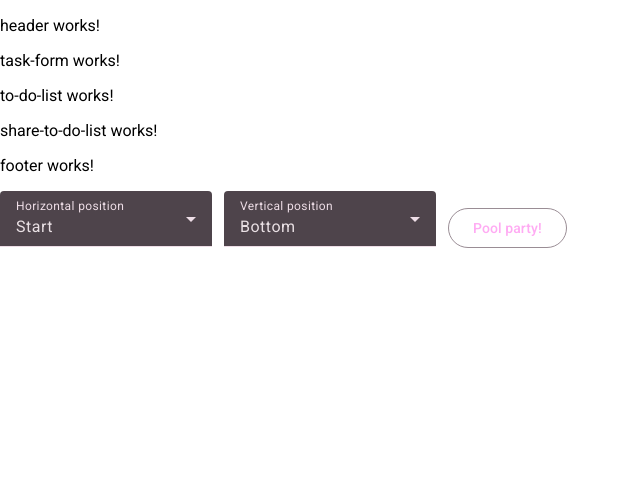
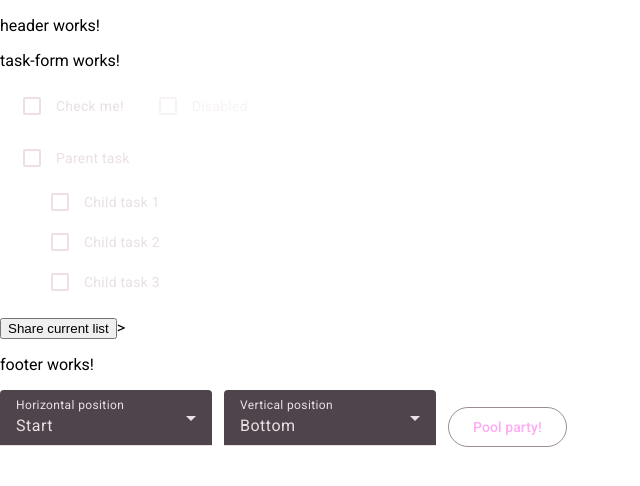
Before and after one commit to AlinesCodeFiWorks/AngularProject, an Angular app in the folder my-task-manager/: page / in a window 1280 px wide. Shown: the top 486 px of the page, without its empty margins (0-640 px from the left). Built offline with nearby package versions, Linux system fonts and the light colour scheme.

Commit message:
Refactor to-do list component: update template with Material design checkboxes, add task structure with subtasks, and implement state management using signals

```diff
--- a/my-task-manager/src/app/share-to-do-list/share-to-do-list.component.html
+++ b/my-task-manager/src/app/share-to-do-list/share-to-do-list.component.html
@@ -1 +1 @@
-<p>share-to-do-list works!</p>
+<button>Share current list</button>>
--- a/my-task-manager/src/app/to-do-list/to-do-list.component.css
+++ b/my-task-manager/src/app/to-do-list/to-do-list.component.css
@@ -0,0 +1,12 @@
+.example-section {
+  margin: 12px 0;
+}
+
+.example-margin {
+  margin: 0 12px;
+}
+
+ul {
+  list-style-type: none;
+  margin-top: 4px;
+}
--- a/my-task-manager/src/app/to-do-list/to-do-list.component.html
+++ b/my-task-manager/src/app/to-do-list/to-do-list.component.html
@@ -1 +1,31 @@
-<p>to-do-list works!</p>
+<section class="example-section">
+  <mat-checkbox class="example-margin">Check me!</mat-checkbox>
+  <mat-checkbox class="example-margin" [disabled]="true">Disabled</mat-checkbox>
+</section>
+
+<section class="example-section">
+  <span class="example-list-section">
+    <mat-checkbox
+      class="example-margin"
+      [checked]="task().completed"
+      [indeterminate]="partiallyComplete()"
+      (change)="update($event.checked)"
+    >
+      {{ task().name }}
+    </mat-checkbox>
+  </span>
+  <span class="example-list-section">
+    <ul>
+      @for (subtask of task().subtasks; track subtask; let i = $index) {
+      <li>
+        <mat-checkbox
+          [checked]="subtask.completed"
+          (change)="update($event.checked, i)"
+        >
+          {{ subtask.name }}
+        </mat-checkbox>
+      </li>
+      }
+    </ul>
+  </span>
+</section>
--- a/my-task-manager/src/app/to-do-list/to-do-list.component.ts
+++ b/my-task-manager/src/app/to-do-list/to-do-list.component.ts
@@ -1,11 +1,56 @@
-import { Component } from '@angular/core';
+import {
+  ChangeDetectionStrategy,
+  Component,
+  computed,
+  signal,
+} from '@angular/core';
+import { FormsModule } from '@angular/forms';
+import { MatCheckboxModule } from '@angular/material/checkbox';
+
+export interface Task {
+  name: string;
+  completed: boolean;
+  subtasks?: Task[];
+}
 
 @Component({
   selector: 'app-to-do-list',
-  imports: [],
+  imports: [MatCheckboxModule, FormsModule],
   templateUrl: './to-do-list.component.html',
-  styleUrl: './to-do-list.component.css'
+  styleUrl: './to-do-list.component.css',
 })
 export class ToDoListComponent {
+  readonly task = signal<Task>({
+    name: 'Parent task',
+    completed: false,
+    subtasks: [
+      { name: 'Child task 1', completed: false },
+      { name: 'Child task 2', completed: false },
+      { name: 'Child task 3', completed: false },
+    ],
+  });
 
+  readonly partiallyComplete = computed(() => {
+    const task = this.task();
+    if (!task.subtasks) {
+      return false;
+    }
+    return (
+      task.subtasks.some((t) => t.completed) &&
+      !task.subtasks.every((t) => t.completed)
+    );
+  });
+
+  update(completed: boolean, index?: number) {
+    this.task.update((task) => {
+      if (index === undefined) {
+        task.completed = completed;
+        task.subtasks?.forEach((t) => (t.completed = completed));
+      } else {
+        task.subtasks![index].completed = completed;
+        task.completed = task.subtasks?.every((t) => t.completed) ?? true;
+      }
+      return { ...task };
+    });
+  }
 }
```
